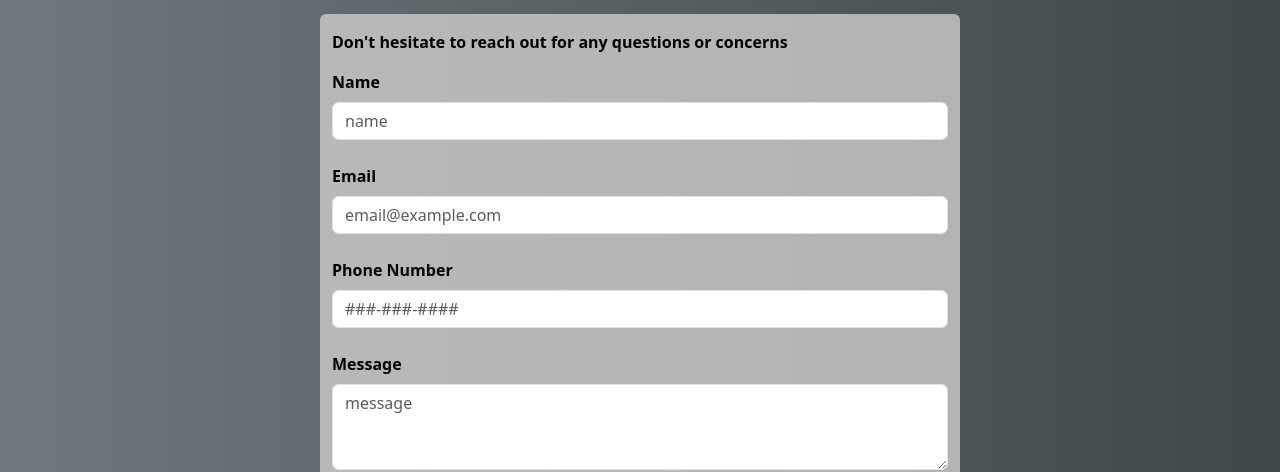
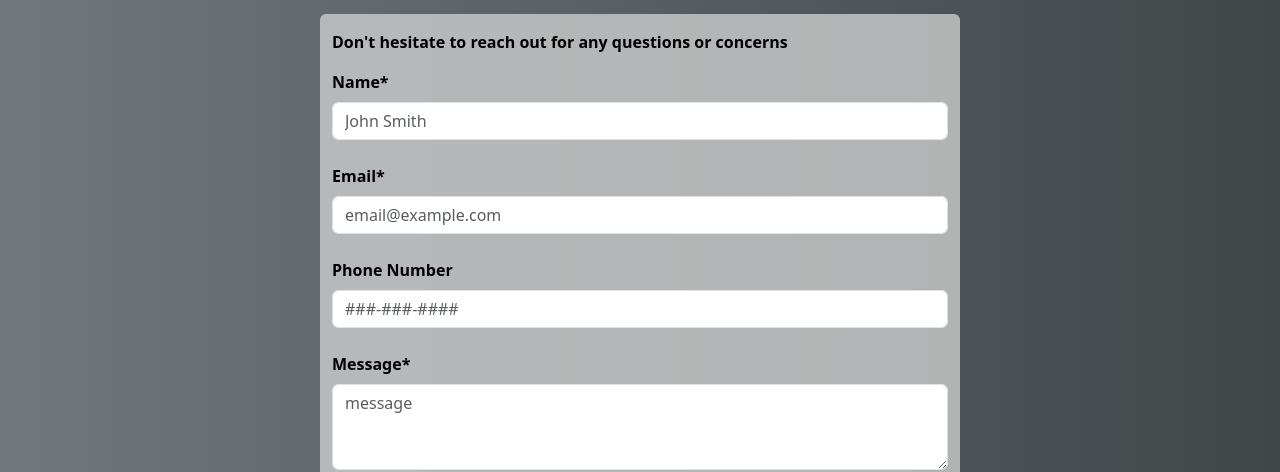
Before and after one commit to max-precision-driving-school/max-precision-driving-school, a React (Vite) app: page /contact in a window 1280 px wide. Shown: the part 241-713 px from the top of the page. Built offline with nearby package versions, Linux system fonts and the light colour scheme.

Commit message:
Updates form validation with emailjs

```diff
--- a/src/routes/Contact.jsx
+++ b/src/routes/Contact.jsx
@@ -3,21 +3,16 @@ import { useForm } from 'react-hook-form';
 import emailjs from 'emailjs-com';
 
 function Contact() {
-    const { register, handleSubmit, formState: { errors } } = useForm();
+    const { register, handleSubmit, reset, formState: { errors } } = useForm();
 
-    const onSubmit = (data) => {
-        debugger;
-        console.log(data);
-    }
+    const sendEmail = (formData) => {
+        console.log(formData);
+        console.log(errors);
 
-    console.log(errors);
-    const sendEmail = (e) => {
-        e.preventDefault();
-
-        emailjs.sendForm(
+        emailjs.send(
             import.meta.env.VITE_EMAILJS_SERVICE_ID,
             import.meta.env.VITE_EMAILJS_TEMPLATE_ID,
-            e.target,
+            formData,
             import.meta.env.VITE_EMAILJS_PUB_KEY,
         )
         .then(
@@ -28,7 +23,7 @@ function Contact() {
                 console.log('FAILED...', error.text);
             },
         );
-        e.target.reset();
+        reset();
     };
 
     return (
@@ -44,14 +39,14 @@ function Contact() {
             <div class="row contact-bg py-5">
                 <div class="rounded col-12 col-md-10 offset-md-1 col-lg-6 offset-lg-3 py-3">
                     <p class="fw-bold">Don't hesitate to reach out for any questions or concerns</p>
-                    <form onSubmit={ handleSubmit(onSubmit) }>
+                    <form onSubmit={ handleSubmit(sendEmail) }>
                         <div class="form-group mb-4">
-                            <label for="name" class="form-label fw-bold">Name</label>
+                            <label for="name" class="form-label fw-bold">Name*</label>
                             <input
                                 type="text"
                                 class="form-control"
-                                placeholder="name"
                                 id="name"
+                                placeholder="John Smith"
                                 name="name" {...register('name', { required: "Name is required" })}
                                 aria-invalid={errors.name ? "true" : "false"}
                             />
@@ -62,7 +57,7 @@ function Contact() {
                             }
                         </div>
                         <div class="form-group mb-4">
-                            <label for="email" class="form-label fw-bold">Email</label>
+                            <label for="email" class="form-label fw-bold">Email*</label>
                             <input
                                 type="email"
                                 class="form-control"
@@ -84,38 +79,43 @@ function Contact() {
                                 class="form-control"
                                 id="phone-number"
                                 placeholder="###-###-####"
-                                name="phone" {...register('phoneNumber', {
-                                    required: "Phone number is required",
+                                name="phone" {...register('phone', {
                                     pattern: {
                                         value: /^(\d{10})|(\d{3}-\d{3}-\d{4})$/,
                                         message: "Invalid format"
                                     }
                                 })}
-                                aria-invalid={errors.phoneNumber ? "true" : "false"}
+                                aria-invalid={errors.phone ? "true" : "false"}
                             />
                             {
-                                errors.phoneNumber?.type === 'required' && (
-                                    <span class="badge bg-danger">{errors.phoneNumber.message}</span>
-                                )
-                            }
-                            {
-                                errors.phoneNumber?.type === 'pattern' && (
-                                    <span class="badge bg-danger">{errors.phoneNumber.message}</span>
+                                errors.phone?.type === 'pattern' && (
+                                    <span class="badge bg-danger">{errors.phone.message}</span>
                                 )
                             }
                         </div>
                         <div class="form-group mb-4">
-                            <label for="message" class="form-label fw-bold">Message</label>
+                            <label for="content" class="form-label fw-bold">Message*</label>
                             <textarea
                                 class="form-control"
-                                id="message" rows="3"
+                                id="content" rows="3"
                                 placeholder="message"
-                                name="message" {...register('messageContent', { required: "Message is required" })}
-                                aria-invalid={errors.messageContent ? "true" : "false"}
+                                name="content" {...register('content', {
+                                    required: "Message is required",
+                                    minLength: {
+                                        value: 10,
+                                        message: "Invalid length"
+                                    }
+                                })}
+                                aria-invalid={errors.content ? "true" : "false"}
                             />
                             {
-                                errors.messageContent?.type === 'required' && (
-                                    <span class="badge bg-danger">{errors.messageContent.message}</span>
+                                errors.content?.type === 'required' && (
+                                    <span class="badge bg-danger">{errors.content.message}</span>
+                                )
+                            }
+                            {
+                                errors.content?.type === 'minLength' && (
+                                    <span class="badge bg-danger">{errors.content.message}</span>
                                 )
                             }
                         </div>
```
